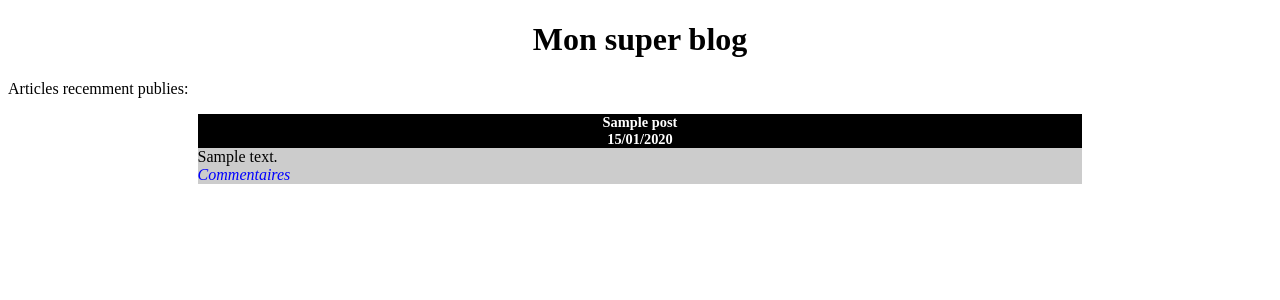
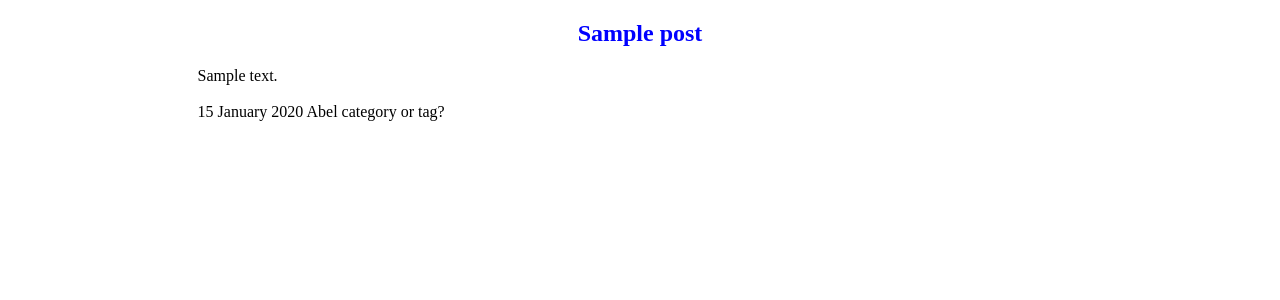
Before and after one commit to Bam92/blog_engine, a PHP site: page / in a window 1280 px wide. Shown: the top 300 px of the page. Run offline with PHP 8.4, Linux system fonts and the light colour scheme; tables that the repository leaves empty hold one stand-in row (values such as "Sample post").

Commit message:
post layout
add link to post title, add footer on the post where we can find date, author, tag or category?

```diff
--- a/model/CommentManager.php
+++ b/model/CommentManager.php
@@ -20,7 +20,7 @@ class CommentManager extends Manager
     $comments = $stmt->execute(array($postId));*/
     //$comments = $stmt->fetch();
 
-      $comments = $db_conct->prepare('SELECT cmt_id, cmt_content, cmt_author, DATE_FORMAT(cmt_date, \'%d/%m/%Y\') AS cmt_date_fr FROM t_comment WHERE pst_id = ? ORDER BY cmt_date DESC');
+      $comments = $db_conct->prepare('SELECT cmt_id, cmt_content, cmt_author, DATE_FORMAT(cmt_date, \'%d %M %Y\') AS cmt_date_fr FROM t_comment WHERE pst_id = ? ORDER BY cmt_date DESC');
 
       $comments->execute(array($postId));
 
--- a/model/PostManager.php
+++ b/model/PostManager.php
@@ -12,7 +12,7 @@ class PostManager extends Manager
   {
     $db_conct = $this->dbConnect();
 
-    $stmt = $db_conct->query('SELECT pst_id, pst_title, pst_content, DATE_FORMAT(pst_date, \'%d/%m/%Y\') AS pst_date_fr FROM t_post ORDER BY pst_date DESC LIMIT 0, 5');
+    $stmt = $db_conct->query('SELECT pst_id, pst_title, pst_content, DATE_FORMAT(pst_date, \'%d %M %Y\') AS pst_date_fr FROM t_post ORDER BY pst_date DESC LIMIT 0, 5');
     return $stmt;
 
   }
@@ -23,7 +23,7 @@ class PostManager extends Manager
     $db_conct = $this->dbConnect();
 
     // query for one post
-    $sql = 'SELECT pst_id, pst_title, pst_content, DATE_FORMAT(pst_date, \'%d/%m/%Y\') AS pst_date_fr FROM t_post WHERE pst_id = ?';
+    $sql = 'SELECT pst_id, pst_title, pst_content, DATE_FORMAT(pst_date, \'%d %M %Y\') AS pst_date_fr FROM t_post WHERE pst_id = ?';
     $stmt = $db_conct->prepare($sql);
 
     // perform query
--- a/view/frontend/listPostsView.php
+++ b/view/frontend/listPostsView.php
@@ -1,25 +1,36 @@
-<?php $title= 'Mon Blog'; ?>
+<?php $title= 'Billet simple pour l\'Alaska - le roman de Jean Forteroche'; ?>
 
 <?php ob_start(); ?>
-    <h1>Mon super blog</h1>
-    <p>Articles recemment publies: </p>
+    <!--h1>Mon super blog</h1-->
 
 <?php
   while ($row = $posts->fetch())
   {
   ?>
   <div class="post">
-    <h3>
-      <?php echo htmlspecialchars ($row['pst_title']); ?>
-      <br> <?php echo $row['pst_date_fr']; ?>
-    </h3>
-    <p>
-      <?php echo nl2br(htmlspecialchars ($row['pst_content'])); ?><br>
-      <em>
-        <a href="index.php?action=post&amp;id=<?php echo $row['pst_id']; ?>">Commentaires</a>
-      </em>
-    </p>
+    <article class="">
+      <header class="entry-header">
+        <h1>
+          <a href="index.php?action=post&amp;id=<?php echo $row['pst_id']; ?>"><?php echo htmlspecialchars ($row['pst_title']); ?></a>
+        </h1>
+      </header>
+      <!--,entry-header -->
 
+      <div class="entry-content">
+        <?php echo nl2br(htmlspecialchars ($row['pst_content'])); ?>
+      </div>
+      <!--,entry-content -->
+
+      <br>
+
+      <footer class="entry-footer">
+        <span class="posted-on"><?php echo $row['pst_date_fr']; ?></span>
+        <span class="by">Abel</span>
+        <span class=""> category or tag?</span>
+      </footer>
+      <!--,entry-footer -->
+
+    </article>
   </div>
   <?php
   }
```
Also changed, not shown: view/frontend/postView.php (+24 -9 lines).
